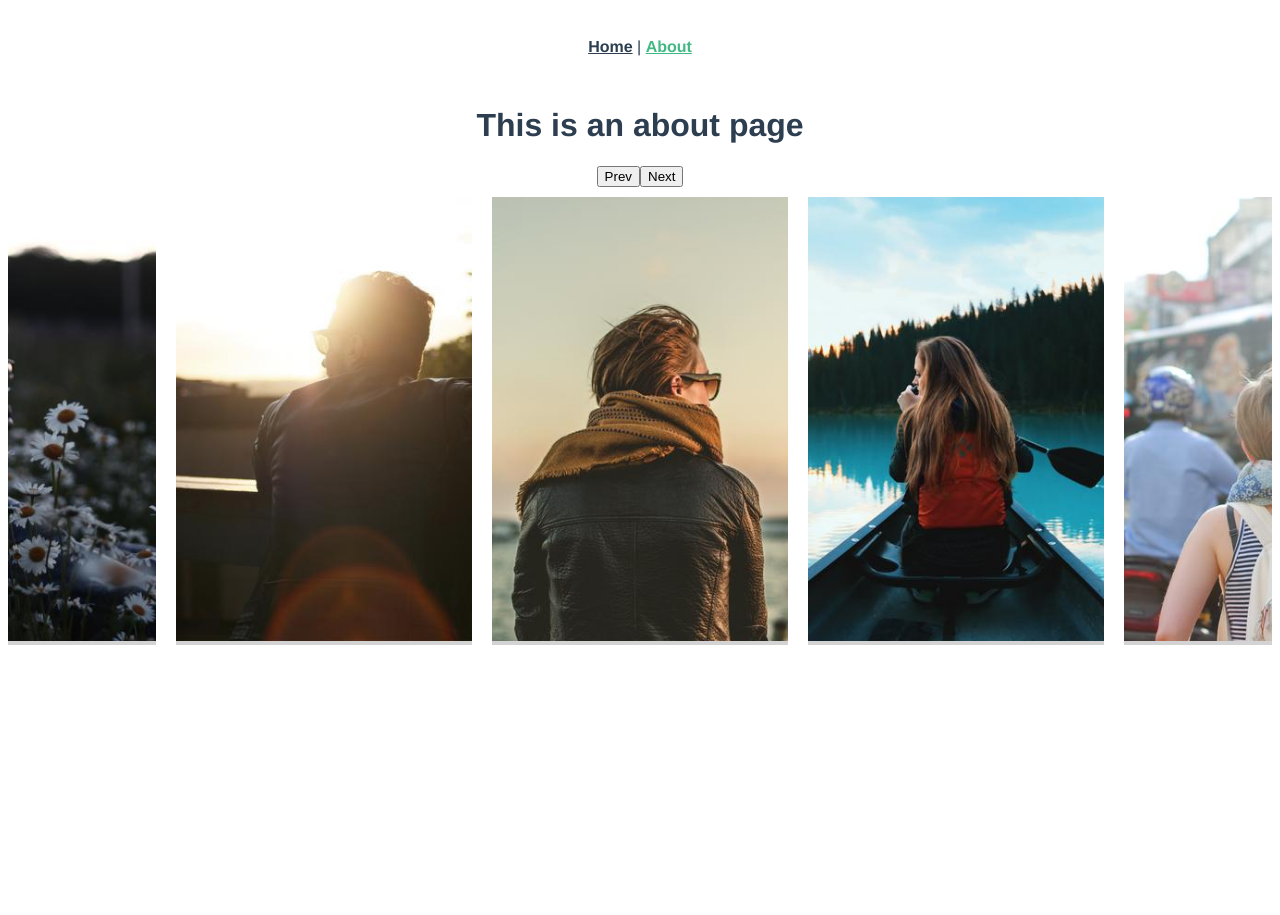
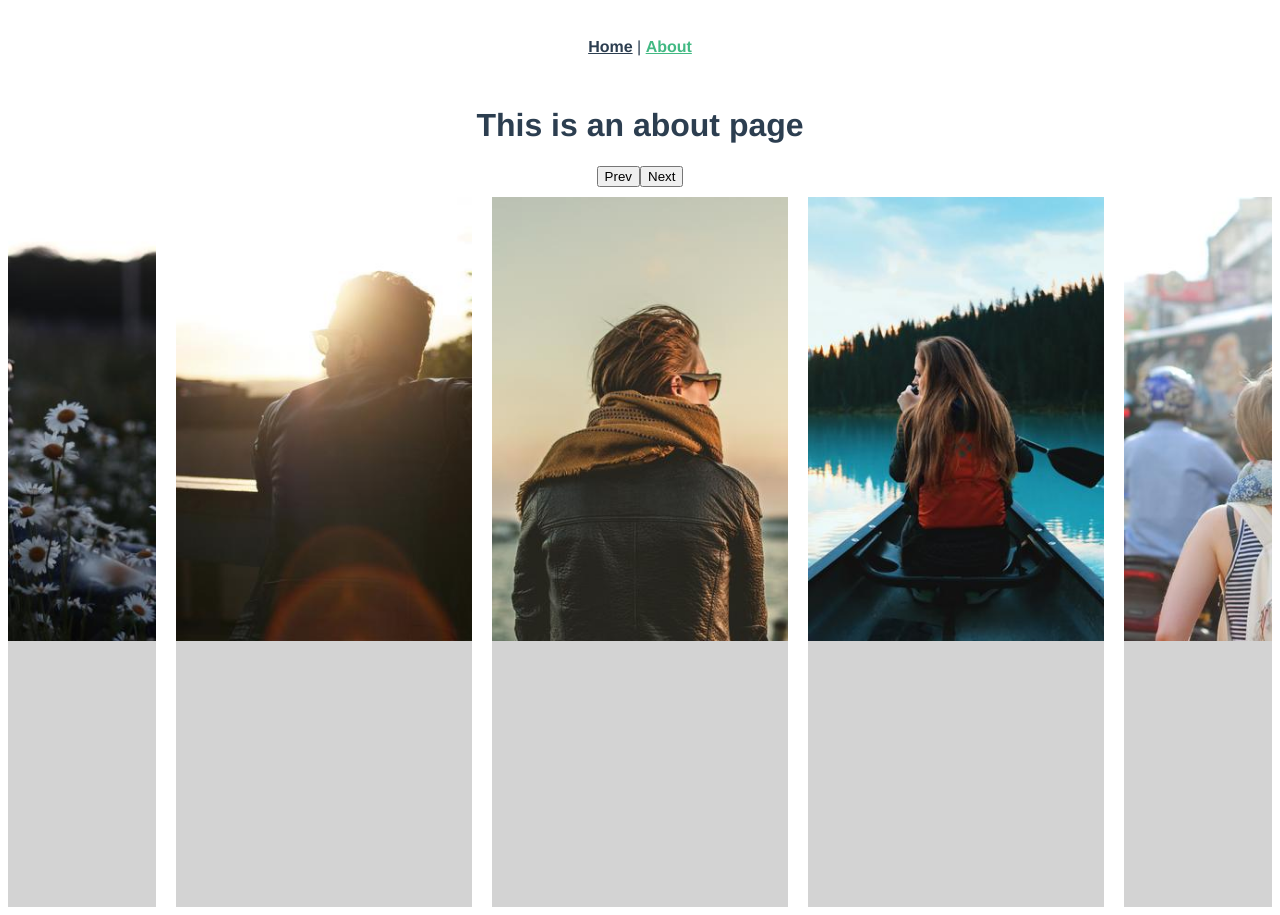
Before and after one commit to chang180/vue-practice, a Vue app: page /about in a window 1280 px wide. Before the commit the page ends 800 px from the top, so only its background shows below. Built offline with nearby package versions, Linux system fonts and the light colour scheme.

Commit message:
trying to use swiper

```diff
--- a/public/index.html
+++ b/public/index.html
@@ -1,17 +1,39 @@
 <!DOCTYPE html>
 <html lang="">
+
 <head>
   <meta charset="utf-8">
   <meta http-equiv="X-UA-Compatible" content="IE=edge">
   <meta name="viewport" content="width=device-width,initial-scale=1.0">
   <link rel="icon" href="<%= BASE_URL %>favicon.ico">
-    <title><%= htmlWebpackPlugin.options.title %></title>
+  <title>
+    <%= htmlWebpackPlugin.options.title %>
+  </title>
+  <link rel="stylesheet" href="https://unpkg.com/swiper/swiper-bundle.css" />
+  <script src="https://unpkg.com/swiper/swiper-bundle.js"></script>
 </head>
+
 <body>
   <noscript>
-      <strong>We're sorry but <%= htmlWebpackPlugin.options.title %> doesn't work properly without JavaScript enabled. Please enable it to continue.</strong>
+    <strong>We're sorry but <%= htmlWebpackPlugin.options.title %> doesn't work properly without JavaScript enabled.
+      Please enable it to continue.</strong>
     </noscript>
     <div id="app"></div>
     <!-- built files will be auto injected -->
 </body>
+<script>
+  const swiper = new Swiper('.swiper-container', {
+  // Optional parameters
+  direction: 'horizontal',
+  loop: true,
+
+  // Navigation arrows
+  navigation: {
+    nextEl: '.swiper-button-next',
+    prevEl: '.swiper-button-prev',
+  },
+
+});
+</script>
+
 </html>
--- a/src/views/About.vue
+++ b/src/views/About.vue
@@ -3,10 +3,11 @@
     <h1>This is an about page</h1>
     <button @click="change(now - 1)">Prev</button>
     <button @click="change(now + 1)">Next</button>
-    <div class="card-slider">
+    <div class="card-slider swiper-container">
+        <div class="swiper-wrapper">
       <transition-group class="card-slider-items" name="flip-list">
         <div
-          class="card-slider-item"
+          class="card-slider-item swiper-slide"
           v-for="item of showImages"
           :key="item.id"
           :data-id="item.id"
@@ -15,6 +16,7 @@
           <img :src="item.src" />
         </div>
       </transition-group>
+        </div>
     </div>
   </div>
 </template>
@@ -66,6 +68,10 @@ export default {
 }
 </script>
 <style scoped>
+.swiper-container {
+  width: 1200px;
+  height: 720px;
+}
 .card-slider {
   display: flex;
   width: 100%;
```
Lines whose indentation alone changed are shown as unchanged.
